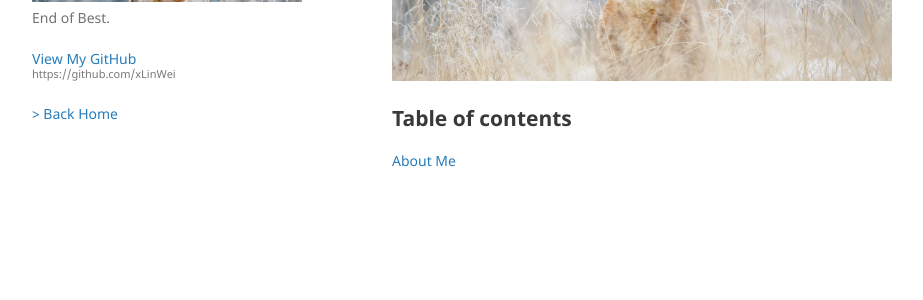
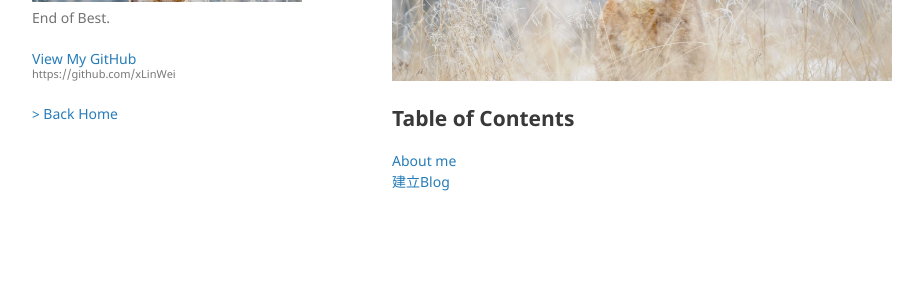
Before and after one commit to xLinWei/xLinWei.github.io, a Jekyll site: the page built from index.md, in a window 1280 px wide. Shown: the part 258-558 px from the top of the page, without its empty margins (178-1101 px from the left). Built offline with Jekyll 4.4.1, drawn with Linux system fonts in a browser that asks for light colours.

Commit message:
build blog

```diff
--- a/_layouts/home.html
+++ b/_layouts/home.html
@@ -5,5 +5,5 @@ layout: default
 <img src="{{site.topic | relative_url}}" alt="Topic" />
 <br/><br/>
 
-<h2 class="text-delta">Table of contents</h2>
+<h2 class="text-delta">Table of Contents</h2>
 {{ content }}
--- a/index.md
+++ b/index.md
@@ -2,4 +2,5 @@
 layout: home
 ---
 
-[About Me](./docs/About_me.html)
+[About me](./docs/About_me.html)
+[建立Blog](./docs/Build_The_Blog.html)
```
Also changed, not shown: docs/Build_The_Blog.md (added, +13 -0 lines).
